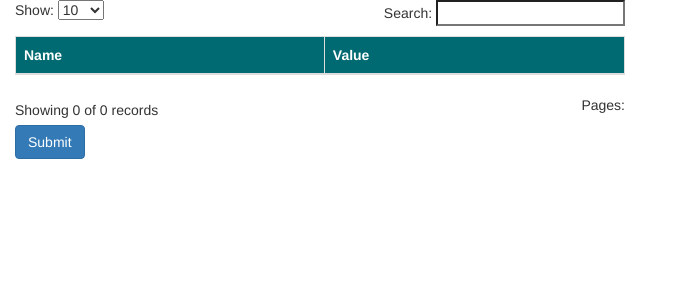
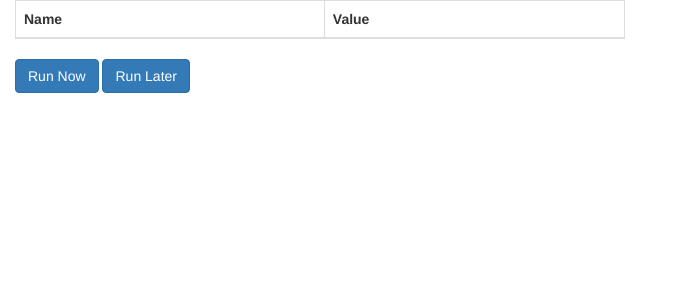
Before and after one commit to danula/opentuner-visualizer, a Django app: template visualizer/templates/configuration.html in a window 1280 px wide. Shown: the top 300 px of the page, without its empty margins (0-673 px from the left). Run offline with Django 3.2, Linux system fonts and the light colour scheme; the template is opened without the code that fills it: values that come from a table or form of the project are taken from there, others are empty; parts of the project's set-up code (start-up, migrations or seed data) failed here and were passed over; some libraries are stand-ins or nearby versions.

Commit message:
Add custom configurations

```diff
--- a/visualizer/templates/configuration.html
+++ b/visualizer/templates/configuration.html
@@ -3,33 +3,56 @@
 <head lang="en">
 
     <link rel="stylesheet" href="/static/css/bootstrap.min.css"/>
-    <link rel="stylesheet" href="/static/css/jquery.dynatable.css"/>
+    <link rel="stylesheet" href="/static/css/jquery.dataTables.min.css"/>
 
     <script src="/static/js/lib/jquery.min.js"></script>
     <script src="/static/js/lib/bootstrap.min.js"></script>
-    <script src="/static/js/lib/jquery.dynatable.js"></script>
+    <script src="/static/js/lib/jquery.dataTables.min.js"></script>
 
     <meta charset="UTF-8">
     <title></title>
 </head>
 <body>
 <script>
+    var table;
     $(document).ready(function () {
-       jQuery('#configs_table').dynatable();
+        table = jQuery('#configs_table').DataTable();
     });
+
+    var form;
+    function submitForm(isNewTuningRun) {
+        var params = table.$('input, select').serializeArray();
+        var form = $("<form>{% csrf_token %}</form>");
+
+        form.attr("method", "post");
+        form.attr("action", ".");
+
+        $.each(params, function () {
+            var field = $('<input></input>');
+            field.attr("type", "hidden");
+            field.attr("name", this.name);
+            field.attr("value", this.value);
+            form.append(field);
+        });
+        var field = $('<input></input>');
+        field.attr("type", "hidden");
+        field.attr("name", "isNewTuningRun");
+        field.attr("value", isNewTuningRun);
+        form.append(field);
+        $(document.body).append(form);
+        form.submit();
+    }
 </script>
 <div class="col-md-6">
-<form method="POST" action=".">
-    {% csrf_token %}
     <table class="table table-bordered" id="configs_table">
         <thead id="table-headers">
         <th>Name</th>
         <th>Value</th>
         </thead>
-    {{ form.as_table }}
+        {{ form.as_table }}
     </table>
-    <input class="btn btn-primary" type="submit">
-</form>
+    <button class="btn btn-primary" type="button" id="run_now" onclick="submitForm(false)">Run Now</button>
+    <button class="btn btn-primary" type="button" id="run_later" onclick="submitForm(true)">Run Later</button>
 </div>
 <div class="col-md-6"></div>
 
--- a/visualizer/views/configuration.py
+++ b/visualizer/views/configuration.py
@@ -5,6 +5,7 @@ import pickle
 import zlib
 from copy import deepcopy
 from django.shortcuts import render
+from django.views.decorators.csrf import ensure_csrf_cookie
 from django.shortcuts import render_to_response
 
 from opentuner.search.manipulator import EnumParameter, NumericParameter
@@ -51,7 +52,6 @@ def create_form(cfg):
         form.fields[p.name].initial = p._get(cfg)
     return form
 
-
 def index(request, config_id):
     if request.method == 'POST':
         return configuration_edit(request)
@@ -67,6 +67,9 @@ def index(request, config_id):
 def configuration_edit(request):
     data = request.POST.dict()
     cfg = {}
+    is_new_tuning_run = False
+    if data["isNewTuningRun"] == "true":
+        is_new_tuning_run = True
 
     for p in manipulator.params:
         if isinstance(p, NumericParameter):
@@ -74,5 +77,5 @@ def configuration_edit(request):
         elif isinstance(p, EnumParameter):
             cfg[p.name] = data[p.name]
 
-    custom_run(cfg, True)
+    custom_run(cfg, is_new_tuning_run)
     return render_to_response("plot.html")
--- a/visualizer/views/custom_run.py
+++ b/visualizer/views/custom_run.py
@@ -13,48 +13,13 @@ import constants
 
 DB_VERSION = "0.0"
 
-#
-# def connect(dbstr):
-#     engine = create_engine(dbstr, echo=False)
-#     connection = engine.connect()
-#
-#     # handle case that the db was initialized before a version table existed yet
-#     if engine.dialect.has_table(connection, "program"):
-#         # if there are existing tables
-#         if not engine.dialect.has_table(connection, "_meta"):
-#             # if no version table, assume outdated db version and error
-#             connection.close()
-#             raise Exception("Your opentuner database is currently out of date. Save a back up and reinitialize")
-#
-#     # else if we have the table already, make sure version matches
-#     if engine.dialect.has_table(connection, "_meta"):
-#         Session = scoped_session(sessionmaker(autocommit=False,
-#                                               autoflush=False,
-#                                               bind=engine))
-#     version = _Meta.get_version(Session)
-#     if not DB_VERSION == version:
-#         raise Exception(
-#             'Your opentuner database version {} is out of date with the current version {}'.format(version, DB_VERSION))
-#
-#     declarative_base(cls=Base).metadata.create_all(engine)
-#
-#     Session = scoped_session(sessionmaker(autocommit=False,
-#                                           autoflush=False,
-#                                           bind=engine))
-#     # mark database with current version
-#     _Meta.add_version(Session, DB_VERSION)
-#     Session.commit()
-#
-#     return engine, Session, connection
-
-
-def custom_run(data, isNewTuningRun):
+def custom_run(data, is_new_tuning_run):
     engine, Session = connect("sqlite:///" + constants.database_url)
     Session = Session()
     # conn.execute("PRAGMA busy_timeout = 300000")
 
     tuning_run_id = Session.query(TuningRun).order_by(desc(TuningRun.id)).first().id
-    if isNewTuningRun:
+    if is_new_tuning_run:
         tuning_run_id = tuning_run_id + 1
 
     result = Session.query(Configuration)
@@ -62,19 +27,6 @@ def custom_run(data, isNewTuningRun):
         manipulator = unpickle_data(f1.read())
 
     cfg_old = result.order_by(desc(Configuration.id)).first()
-
-
-    # data = cfg_old.data.copy()
-    #
-    # data['-faggressive-loop-optimizations'] = 'off'
-    # data['-falign-functions'] = 'on'
-    # data['-falign-jumps'] = 'on'
-    # data['-funsafe-math-optimizations'] = 'off'
-    # data['-falign-labels'] = 'off'
-    # data['-falign-loops'] = 'off'
-    # data['-fasynchronous-unwind-tables'] = 'off'
-    # data['-fbranch-count-reg'] = 'off'
-
     hashv = manipulator.hash_config(data)
 
     cfg = Configuration.get(Session, cfg_old.program, hashv, data)
```
